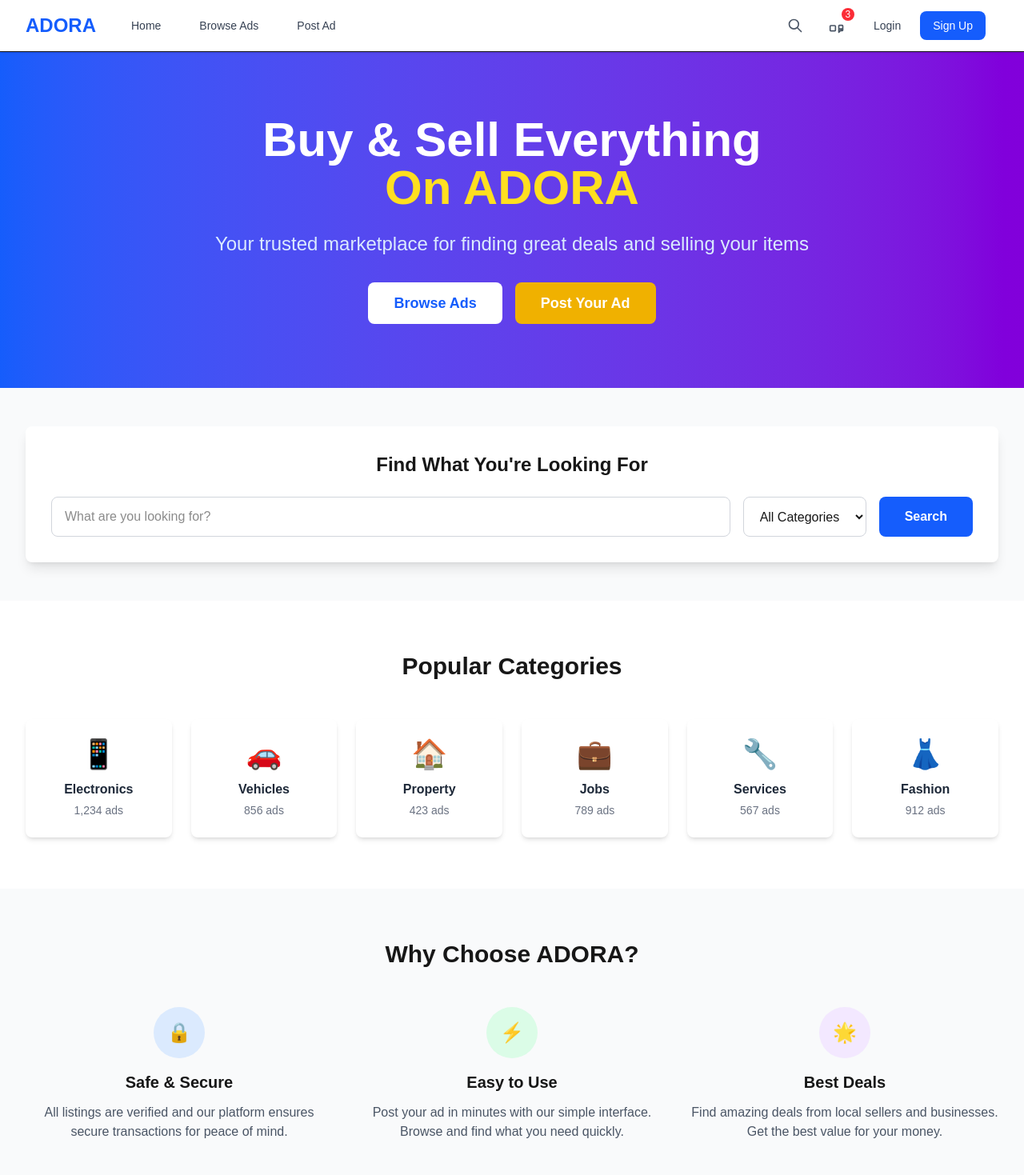
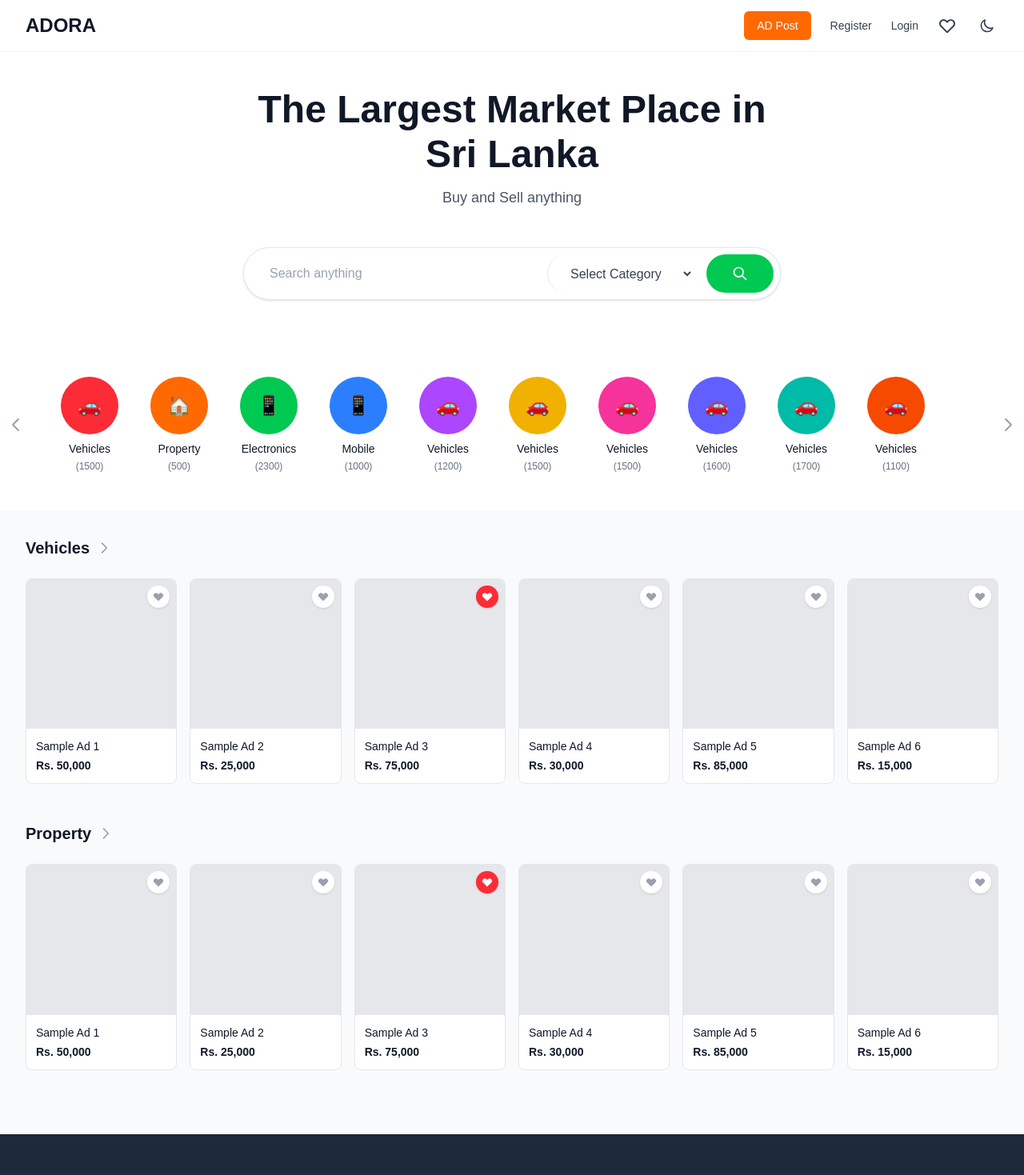
Before and after one commit to milindasandaru/LA_OLUXE, a Next.js app in the folder frontend/: page / in a window 1280 px wide. Shown: the top 1469 px of the page at 80% size. Built offline with nearby package versions, Linux system fonts and the light colour scheme.

Commit message:
Update landing page UI

```diff
--- a/frontend/src/app/page.tsx
+++ b/frontend/src/app/page.tsx
@@ -1,150 +1,175 @@
 import MainLayout from '@/components/layout/MainLayout';
 
 export default function Home() {
+  const categories = [
+    { name: "Vehicles", count: 1500, color: "bg-red-500", icon: "🚗" },
+    { name: "Property", count: 500, color: "bg-orange-500", icon: "🏠" },
+    { name: "Electronics", count: 2300, color: "bg-green-500", icon: "📱" },
+    { name: "Mobile", count: 1000, color: "bg-blue-500", icon: "📱" },
+    { name: "Vehicles", count: 1200, color: "bg-purple-500", icon: "🚗" },
+    { name: "Vehicles", count: 1500, color: "bg-yellow-500", icon: "🚗" },
+    { name: "Vehicles", count: 1500, color: "bg-pink-500", icon: "🚗" },
+    { name: "Vehicles", count: 1600, color: "bg-indigo-500", icon: "🚗" },
+    { name: "Vehicles", count: 1700, color: "bg-teal-500", icon: "🚗" },
+    { name: "Vehicles", count: 1100, color: "bg-orange-600", icon: "🚗" },
+  ];
+
+  const sampleAds = [
+    { id: 1, title: "Sample Ad 1", price: "Rs. 50,000", image: "", isFavorite: false },
+    { id: 2, title: "Sample Ad 2", price: "Rs. 25,000", image: "", isFavorite: false },
+    { id: 3, title: "Sample Ad 3", price: "Rs. 75,000", image: "", isFavorite: true },
+    { id: 4, title: "Sample Ad 4", price: "Rs. 30,000", image: "", isFavorite: false },
+    { id: 5, title: "Sample Ad 5", price: "Rs. 85,000", image: "", isFavorite: false },
+    { id: 6, title: "Sample Ad 6", price: "Rs. 15,000", image: "", isFavorite: false },
+  ];
+
   return (
     <MainLayout showSidebar={false} showFooter={true}>
-      <div className="bg-white">
-        {/* Hero Section */}
-        <section className="bg-gradient-to-r from-blue-600 to-purple-700 text-white">
-          <div className="max-w-7xl mx-auto px-4 sm:px-6 lg:px-8 py-20">
-            <div className="text-center">
-              <h1 className="text-4xl md:text-6xl font-bold mb-6">
-                Buy & Sell Everything
-                <span className="block text-yellow-300">On ADORA</span>
+      <div className="bg-gray-50 min-h-screen">
+        {/* Hero Section with Quote and Search */}
+        <section className="bg-white py-12">
+          <div className="max-w-4xl mx-auto px-4 sm:px-6 lg:px-8 text-center">
+            {/* Hero Quote */}
+            <h1 className="text-3xl md:text-4xl lg:text-5xl font-bold text-gray-900 mb-2">
+              The Largest Market Place in
             </h1>
-              <p className="text-xl md:text-2xl mb-8 text-blue-100">
-                Your trusted marketplace for finding great deals and selling your items
+            <h2 className="text-3xl md:text-4xl lg:text-5xl font-bold text-gray-900 mb-4">
+              Sri Lanka
+            </h2>
+            <p className="text-lg text-gray-600 mb-12">
+              Buy and Sell anything
             </p>
-              <div className="flex flex-col sm:flex-row gap-4 justify-center">
-                <a
-                  href="/ads"
-                  className="bg-white text-blue-600 px-8 py-3 rounded-lg font-semibold text-lg hover:bg-gray-100 transition-colors"
-                >
-                  Browse Ads
-                </a>
-                <a
-                  href="/post-ad"
-                  className="bg-yellow-500 text-white px-8 py-3 rounded-lg font-semibold text-lg hover:bg-yellow-600 transition-colors"
-                >
-                  Post Your Ad
-                </a>
-              </div>
-            </div>
-          </div>
-        </section>
 
             {/* Search Section */}
-        <section className="py-12 bg-gray-50">
-          <div className="max-w-7xl mx-auto px-4 sm:px-6 lg:px-8">
-            <div className="bg-white rounded-lg shadow-lg p-8">
-              <h2 className="text-2xl font-bold text-center mb-6">Find What You're Looking For</h2>
-              <div className="flex flex-col md:flex-row gap-4">
+            <div className="max-w-2xl mx-auto">
+              <div className="flex flex-col md:flex-row gap-4 bg-white rounded-full border border-gray-200 p-2 shadow-sm">
                 <input
                   type="text"
-                  placeholder="What are you looking for?"
-                  className="flex-1 px-4 py-3 border border-gray-300 rounded-lg focus:outline-none focus:ring-2 focus:ring-blue-500"
+                  placeholder="Search anything"
+                  className="flex-1 px-6 py-3 rounded-full border-0 focus:outline-none focus:ring-0 text-gray-700 placeholder-gray-400"
                 />
-                <select className="px-4 py-3 border border-gray-300 rounded-lg focus:outline-none focus:ring-2 focus:ring-blue-500">
-                  <option>All Categories</option>
-                  <option>Electronics</option>
+                <select className="px-6 py-3 rounded-full border-0 focus:outline-none focus:ring-0 text-gray-700 bg-transparent md:border-l border-gray-200">
+                  <option>Select Category</option>
                   <option>Vehicles</option>
                   <option>Property</option>
+                  <option>Electronics</option>
+                  <option>Mobile</option>
                   <option>Jobs</option>
                   <option>Services</option>
                 </select>
-                <button className="bg-blue-600 text-white px-8 py-3 rounded-lg font-semibold hover:bg-blue-700 transition-colors">
-                  Search
+                <button className="bg-green-500 text-white px-8 py-3 rounded-full hover:bg-green-600 transition-colors flex items-center justify-center">
+                  <svg className="w-5 h-5" fill="none" stroke="currentColor" viewBox="0 0 24 24">
+                    <path strokeLinecap="round" strokeLinejoin="round" strokeWidth={2} d="M21 21l-6-6m2-5a7 7 0 11-14 0 7 7 0 0114 0z" />
+                  </svg>
                 </button>
               </div>
             </div>
           </div>
         </section>
 
-        {/* Categories Section */}
-        <section className="py-16">
-          <div className="max-w-7xl mx-auto px-4 sm:px-6 lg:px-8">
-            <h2 className="text-3xl font-bold text-center mb-12">Popular Categories</h2>
-            <div className="grid grid-cols-2 md:grid-cols-4 lg:grid-cols-6 gap-6">
-              {[
-                { name: "Electronics", icon: "📱", count: "1,234 ads" },
-                { name: "Vehicles", icon: "🚗", count: "856 ads" },
-                { name: "Property", icon: "🏠", count: "423 ads" },
-                { name: "Jobs", icon: "💼", count: "789 ads" },
-                { name: "Services", icon: "🔧", count: "567 ads" },
-                { name: "Fashion", icon: "👗", count: "912 ads" }
-              ].map((category) => (
-                <a
-                  key={category.name}
-                  href={`/ads?category=${category.name.toLowerCase()}`}
-                  className="bg-white rounded-lg shadow-md p-6 text-center hover:shadow-lg transition-shadow group"
-                >
-                  <div className="text-4xl mb-3 group-hover:scale-110 transition-transform">
-                    {category.icon}
+        {/* Categories Section - Horizontal Scroll */}
+        <section className="bg-white py-6 md:py-8">
+          <div className="max-w-7xl mx-auto">
+            <div className="flex items-center">
+              {/* Left Arrow - Hidden on mobile */}
+              <button className="hidden md:flex p-2 text-gray-400 hover:text-gray-600 flex-shrink-0">
+                <svg className="w-6 h-6" fill="none" stroke="currentColor" viewBox="0 0 24 24">
+                  <path strokeLinecap="round" strokeLinejoin="round" strokeWidth={2} d="M15 19l-7-7 7-7" />
+                </svg>
+              </button>
+
+              {/* Categories Container */}
+              <div className="flex-1 overflow-x-auto scrollbar-hide px-4 sm:px-6 lg:px-8">
+                <div className="flex space-x-4 sm:space-x-6 md:space-x-8 py-4">
+                  {categories.map((category, index) => (
+                    <div key={index} className="flex-shrink-0 text-center cursor-pointer group min-w-[80px]">
+                      <div className={`w-14 h-14 sm:w-16 sm:h-16 md:w-18 md:h-18 ${category.color} rounded-full flex items-center justify-center mb-2 mx-auto group-hover:scale-105 transition-transform`}>
+                        <span className="text-lg sm:text-xl md:text-2xl text-white">{category.icon}</span>
                       </div>
-                  <h3 className="font-semibold text-gray-800 mb-1">{category.name}</h3>
-                  <p className="text-sm text-gray-500">{category.count}</p>
-                </a>
+                      <h3 className="text-xs sm:text-sm font-medium text-gray-900 mb-1 truncate">{category.name}</h3>
+                      <p className="text-xs text-gray-500">({category.count})</p>
+                    </div>
                   ))}
+                </div>
+              </div>
+
+              {/* Right Arrow - Hidden on mobile */}
+              <button className="hidden md:flex p-2 text-gray-400 hover:text-gray-600 flex-shrink-0">
+                <svg className="w-6 h-6" fill="none" stroke="currentColor" viewBox="0 0 24 24">
+                  <path strokeLinecap="round" strokeLinejoin="round" strokeWidth={2} d="M9 5l7 7-7 7" />
+                </svg>
+              </button>
             </div>
           </div>
         </section>
 
-        {/* Features Section */}
-        <section className="py-16 bg-gray-50">
+        {/* Popular Categories with Ads */}
+        <section className="py-8">
           <div className="max-w-7xl mx-auto px-4 sm:px-6 lg:px-8">
-            <h2 className="text-3xl font-bold text-center mb-12">Why Choose ADORA?</h2>
-            <div className="grid grid-cols-1 md:grid-cols-3 gap-8">
-              <div className="text-center">
-                <div className="bg-blue-100 w-16 h-16 rounded-full flex items-center justify-center mx-auto mb-4">
-                  <span className="text-2xl">🔒</span>
+            {/* Vehicles Section */}
+            <div className="mb-12">
+              <div className="flex items-center justify-between mb-6">
+                <h2 className="text-xl font-semibold text-gray-900 flex items-center">
+                  Vehicles
+                  <svg className="w-5 h-5 ml-2 text-gray-400" fill="none" stroke="currentColor" viewBox="0 0 24 24">
+                    <path strokeLinecap="round" strokeLinejoin="round" strokeWidth={2} d="M9 5l7 7-7 7" />
+                  </svg>
+                </h2>
               </div>
-                <h3 className="font-semibold text-xl mb-3">Safe & Secure</h3>
-                <p className="text-gray-600">
-                  All listings are verified and our platform ensures secure transactions for peace of mind.
-                </p>
+              <div className="grid grid-cols-2 md:grid-cols-3 lg:grid-cols-6 gap-4">
+                {sampleAds.map((ad) => (
+                  <div key={ad.id} className="bg-white rounded-lg border border-gray-200 overflow-hidden group hover:shadow-md transition-shadow">
+                    {/* Ad Image Placeholder */}
+                    <div className="aspect-square bg-gray-200 relative">
+                      <button
+                        className={`absolute top-2 right-2 p-1.5 rounded-full ${ad.isFavorite ? 'bg-red-500 text-white' : 'bg-white text-gray-400'} hover:bg-red-500 hover:text-white transition-colors shadow-sm`}
+                      >
+                        <svg className="w-4 h-4" fill="currentColor" viewBox="0 0 24 24">
+                          <path d="M4.318 6.318a4.5 4.5 0 000 6.364L12 20.364l7.682-7.682a4.5 4.5 0 00-6.364-6.364L12 7.636l-1.318-1.318a4.5 4.5 0 00-6.364 0z" />
+                        </svg>
+                      </button>
                     </div>
-              <div className="text-center">
-                <div className="bg-green-100 w-16 h-16 rounded-full flex items-center justify-center mx-auto mb-4">
-                  <span className="text-2xl">⚡</span>
-                </div>
-                <h3 className="font-semibold text-xl mb-3">Easy to Use</h3>
-                <p className="text-gray-600">
-                  Post your ad in minutes with our simple interface. Browse and find what you need quickly.
-                </p>
-              </div>
-              <div className="text-center">
-                <div className="bg-purple-100 w-16 h-16 rounded-full flex items-center justify-center mx-auto mb-4">
-                  <span className="text-2xl">🌟</span>
-                </div>
-                <h3 className="font-semibold text-xl mb-3">Best Deals</h3>
-                <p className="text-gray-600">
-                  Find amazing deals from local sellers and businesses. Get the best value for your money.
-                </p>
+                    {/* Ad Info */}
+                    <div className="p-3">
+                      <h3 className="text-sm font-medium text-gray-900 mb-1 line-clamp-2">{ad.title}</h3>
+                      <p className="text-sm font-semibold text-gray-900">{ad.price}</p>
                     </div>
                   </div>
+                ))}
               </div>
-        </section>
+            </div>
 
-        {/* CTA Section */}
-        <section className="py-16 bg-blue-600 text-white">
-          <div className="max-w-7xl mx-auto px-4 sm:px-6 lg:px-8 text-center">
-            <h2 className="text-3xl font-bold mb-4">Ready to Start Trading?</h2>
-            <p className="text-xl mb-8 text-blue-100">
-              Join thousands of users who are already buying and selling on ADORA
-            </p>
-            <div className="flex flex-col sm:flex-row gap-4 justify-center">
-              <a
-                href="/register"
-                className="bg-white text-blue-600 px-8 py-3 rounded-lg font-semibold text-lg hover:bg-gray-100 transition-colors"
+            {/* Property Section */}
+            <div className="mb-12">
+              <div className="flex items-center justify-between mb-6">
+                <h2 className="text-xl font-semibold text-gray-900 flex items-center">
+                  Property
+                  <svg className="w-5 h-5 ml-2 text-gray-400" fill="none" stroke="currentColor" viewBox="0 0 24 24">
+                    <path strokeLinecap="round" strokeLinejoin="round" strokeWidth={2} d="M9 5l7 7-7 7" />
+                  </svg>
+                </h2>
+              </div>
+              <div className="grid grid-cols-2 md:grid-cols-3 lg:grid-cols-6 gap-4">
+                {sampleAds.map((ad) => (
+                  <div key={`property-${ad.id}`} className="bg-white rounded-lg border border-gray-200 overflow-hidden group hover:shadow-md transition-shadow">
+                    {/* Ad Image Placeholder */}
+                    <div className="aspect-square bg-gray-200 relative">
+                      <button
+                        className={`absolute top-2 right-2 p-1.5 rounded-full ${ad.isFavorite ? 'bg-red-500 text-white' : 'bg-white text-gray-400'} hover:bg-red-500 hover:text-white transition-colors shadow-sm`}
                       >
-                Sign Up Free
-              </a>
-              <a
-                href="/post-ad"
-                className="bg-yellow-500 text-white px-8 py-3 rounded-lg font-semibold text-lg hover:bg-yellow-600 transition-colors"
-              >
-                Post Your First Ad
-              </a>
+                        <svg className="w-4 h-4" fill="currentColor" viewBox="0 0 24 24">
+                          <path d="M4.318 6.318a4.5 4.5 0 000 6.364L12 20.364l7.682-7.682a4.5 4.5 0 00-6.364-6.364L12 7.636l-1.318-1.318a4.5 4.5 0 00-6.364 0z" />
+                        </svg>
+                      </button>
+                    </div>
+                    {/* Ad Info */}
+                    <div className="p-3">
+                      <h3 className="text-sm font-medium text-gray-900 mb-1 line-clamp-2">{ad.title}</h3>
+                      <p className="text-sm font-semibold text-gray-900">{ad.price}</p>
+                    </div>
+                  </div>
+                ))}
+              </div>
             </div>
           </div>
         </section>
--- a/frontend/src/components/layout/Header.tsx
+++ b/frontend/src/components/layout/Header.tsx
@@ -9,114 +9,99 @@ interface HeaderProps {
 }
 
 export default function Header({ showSidebar = false, onToggleSidebar }: HeaderProps) {
-  const [isMobileMenuOpen, setIsMobileMenuOpen] = useState(false);
+  const [isDarkMode, setIsDarkMode] = useState(false);
+
+  const toggleTheme = () => {
+    setIsDarkMode(!isDarkMode);
+    // Here you can implement actual theme switching logic
+  };
 
   return (
-    <header className="bg-white shadow-sm border-b sticky top-0 z-50">
+    <header className="bg-white border-b border-gray-100 sticky top-0 z-50">
       <div className="max-w-7xl mx-auto px-4 sm:px-6 lg:px-8">
         <div className="flex justify-between items-center h-16">
-          {/* Left side - Logo and Navigation */}
-          <div className="flex items-center space-x-8">
-            {/* Sidebar toggle button */}
-            {showSidebar && (
-              <button
-                onClick={onToggleSidebar}
-                className="lg:hidden p-2 rounded-md text-gray-600 hover:text-gray-900 hover:bg-gray-100"
-              >
-                <svg className="w-6 h-6" fill="none" stroke="currentColor" viewBox="0 0 24 24">
-                  <path strokeLinecap="round" strokeLinejoin="round" strokeWidth={2} d="M4 6h16M4 12h16M4 18h16" />
-                </svg>
-              </button>
-            )}
+          {/* Logo */}
+          <div className="flex items-center">
+            <Link href="/" className="flex items-center">
+              <span className="text-2xl font-bold text-gray-900">ADORA</span>
+            </Link>
+          </div>
 
-            {/* Logo */}
-            <Link href="/" className="text-2xl font-bold text-blue-600 hover:text-blue-700 transition-colors">
-              ADORA
+          {/* Right Side - Actions */}
+          <div className="flex items-center space-x-6">
+            {/* Post Ad Button */}
+            <Link
+              href="/post-ad"
+              className="bg-orange-500 text-white px-4 py-2 rounded-md text-sm font-medium hover:bg-orange-600 transition-colors"
+            >
+              AD Post
             </Link>
 
-            {/* Desktop Navigation */}
-            <nav className="hidden md:flex space-x-6">
-              <Link href="/" className="text-gray-700 hover:text-blue-600 px-3 py-2 text-sm font-medium transition-colors">
-                Home
-              </Link>
-              <Link href="/ads" className="text-gray-700 hover:text-blue-600 px-3 py-2 text-sm font-medium transition-colors">
-                Browse Ads
-              </Link>
-              <Link href="/post-ad" className="text-gray-700 hover:text-blue-600 px-3 py-2 text-sm font-medium transition-colors">
-                Post Ad
-              </Link>
-            </nav>
-          </div>
+            {/* Register */}
+            <Link
+              href="/register"
+              className="text-gray-700 hover:text-gray-900 text-sm font-medium transition-colors"
+            >
+              Register
+            </Link>
 
-          {/* Right side - User actions */}
-          <div className="flex items-center space-x-4">
-            {/* Search icon */}
-            <button className="p-2 rounded-md text-gray-600 hover:text-gray-900 hover:bg-gray-100 transition-colors">
-              <svg className="w-5 h-5" fill="none" stroke="currentColor" viewBox="0 0 24 24">
-                <path strokeLinecap="round" strokeLinejoin="round" strokeWidth={2} d="M21 21l-6-6m2-5a7 7 0 11-14 0 7 7 0 0114 0z" />
+            {/* Login */}
+            <Link
+              href="/login"
+              className="text-gray-700 hover:text-gray-900 text-sm font-medium transition-colors"
+            >
+              Login
+            </Link>
+
+            {/* Favorites/Saved Ads - Heart Icon */}
+            <Link
+              href="/favorites"
+              className="text-gray-700 hover:text-red-500 transition-colors"
+              title="Saved Ads"
+            >
+              <svg
+                className="w-6 h-6"
+                fill="none"
+                stroke="currentColor"
+                viewBox="0 0 24 24"
+              >
+                <path
+                  strokeLinecap="round"
+                  strokeLinejoin="round"
+                  strokeWidth={2}
+                  d="M4.318 6.318a4.5 4.5 0 000 6.364L12 20.364l7.682-7.682a4.5 4.5 0 00-6.364-6.364L12 7.636l-1.318-1.318a4.5 4.5 0 00-6.364 0z"
+                />
               </svg>
-            </button>
+            </Link>
 
-            {/* Notifications */}
-            <button className="p-2 rounded-md text-gray-600 hover:text-gray-900 hover:bg-gray-100 transition-colors relative">
-              <svg className="w-5 h-5" fill="none" stroke="currentColor" viewBox="0 0 24 24">
-                <path strokeLinecap="round" strokeLinejoin="round" strokeWidth={2} d="M15 17h5l-5 5v-5zM21 12.6c0-.6-.4-1-1-1H16c-.6 0-1 .4-1 1v6c0 .6.4 1 1 1h4c.6 0 1-.4 1-1v-6zM9 12H3c-.6 0-1 .4-1 1v6c0 .6.4 1 1 1h6c.6 0 1-.4 1-1v-6c0-.6-.4-1-1-1z" />
-              </svg>
-              <span className="absolute -top-1 -right-1 h-4 w-4 bg-red-500 text-white text-xs rounded-full flex items-center justify-center">
-                3
-              </span>
-            </button>
-
-            {/* Desktop Auth buttons */}
-            <div className="hidden md:flex items-center space-x-3">
-              <Link href="/login" className="text-gray-700 hover:text-blue-600 px-3 py-2 text-sm font-medium transition-colors">
-                Login
-              </Link>
-              <Link href="/register" className="bg-blue-600 text-white px-4 py-2 rounded-lg text-sm font-medium hover:bg-blue-700 transition-colors">
-                Sign Up
-              </Link>
-            </div>
-
-            {/* Mobile menu button */}
+            {/* Theme Toggle Button */}
             <button
-              onClick={() => setIsMobileMenuOpen(!isMobileMenuOpen)}
-              className="md:hidden p-2 rounded-md text-gray-600 hover:text-gray-900 hover:bg-gray-100"
+              onClick={toggleTheme}
+              className="text-gray-700 hover:text-gray-900 transition-colors p-1"
+              title="Toggle Theme"
             >
-              <svg className="w-6 h-6" fill="none" stroke="currentColor" viewBox="0 0 24 24">
-                {isMobileMenuOpen ? (
-                  <path strokeLinecap="round" strokeLinejoin="round" strokeWidth={2} d="M6 18L18 6M6 6l12 12" />
-                ) : (
-                  <path strokeLinecap="round" strokeLinejoin="round" strokeWidth={2} d="M4 6h16M4 12h16M4 18h16" />
-                )}
-              </svg>
+              {isDarkMode ? (
+                <svg className="w-5 h-5" fill="none" stroke="currentColor" viewBox="0 0 24 24">
+                  <path
+                    strokeLinecap="round"
+                    strokeLinejoin="round"
+                    strokeWidth={2}
+                    d="M12 3v1m0 16v1m9-9h-1M4 12H3m15.364 6.364l-.707-.707M6.343 6.343l-.707-.707m12.728 0l-.707.707M6.343 17.657l-.707.707M16 12a4 4 0 11-8 0 4 4 0 018 0z"
+                  />
+                </svg>
+              ) : (
+                <svg className="w-5 h-5" fill="none" stroke="currentColor" viewBox="0 0 24 24">
+                  <path
+                    strokeLinecap="round"
+                    strokeLinejoin="round"
+                    strokeWidth={2}
+                    d="M20.354 15.354A9 9 0 018.646 3.646 9.003 9.003 0 0012 21a9.003 9.003 0 008.354-5.646z"
+                  />
+                </svg>
+              )}
             </button>
           </div>
         </div>
-
-        {/* Mobile Navigation Menu */}
-        {isMobileMenuOpen && (
-          <div className="md:hidden border-t border-gray-200 py-4">
-            <div className="space-y-2">
-              <Link href="/" className="block px-3 py-2 text-base font-medium text-gray-700 hover:text-blue-600 hover:bg-gray-50 rounded-md transition-colors">
-                Home
-              </Link>
-              <Link href="/ads" className="block px-3 py-2 text-base font-medium text-gray-700 hover:text-blue-600 hover:bg-gray-50 rounded-md transition-colors">
-                Browse Ads
-              </Link>
-              <Link href="/post-ad" className="block px-3 py-2 text-base font-medium text-gray-700 hover:text-blue-600 hover:bg-gray-50 rounded-md transition-colors">
-                Post Ad
-              </Link>
-              <div className="border-t border-gray-200 pt-4 mt-4">
-                <Link href="/login" className="block px-3 py-2 text-base font-medium text-gray-700 hover:text-blue-600 hover:bg-gray-50 rounded-md transition-colors">
-                  Login
-                </Link>
-                <Link href="/register" className="block px-3 py-2 text-base font-medium bg-blue-600 text-white rounded-md hover:bg-blue-700 transition-colors mt-2">
-                  Sign Up
-                </Link>
-              </div>
-            </div>
-          </div>
-        )}
       </div>
     </header>
   );
```
Lines whose indentation alone changed are shown as unchanged.
